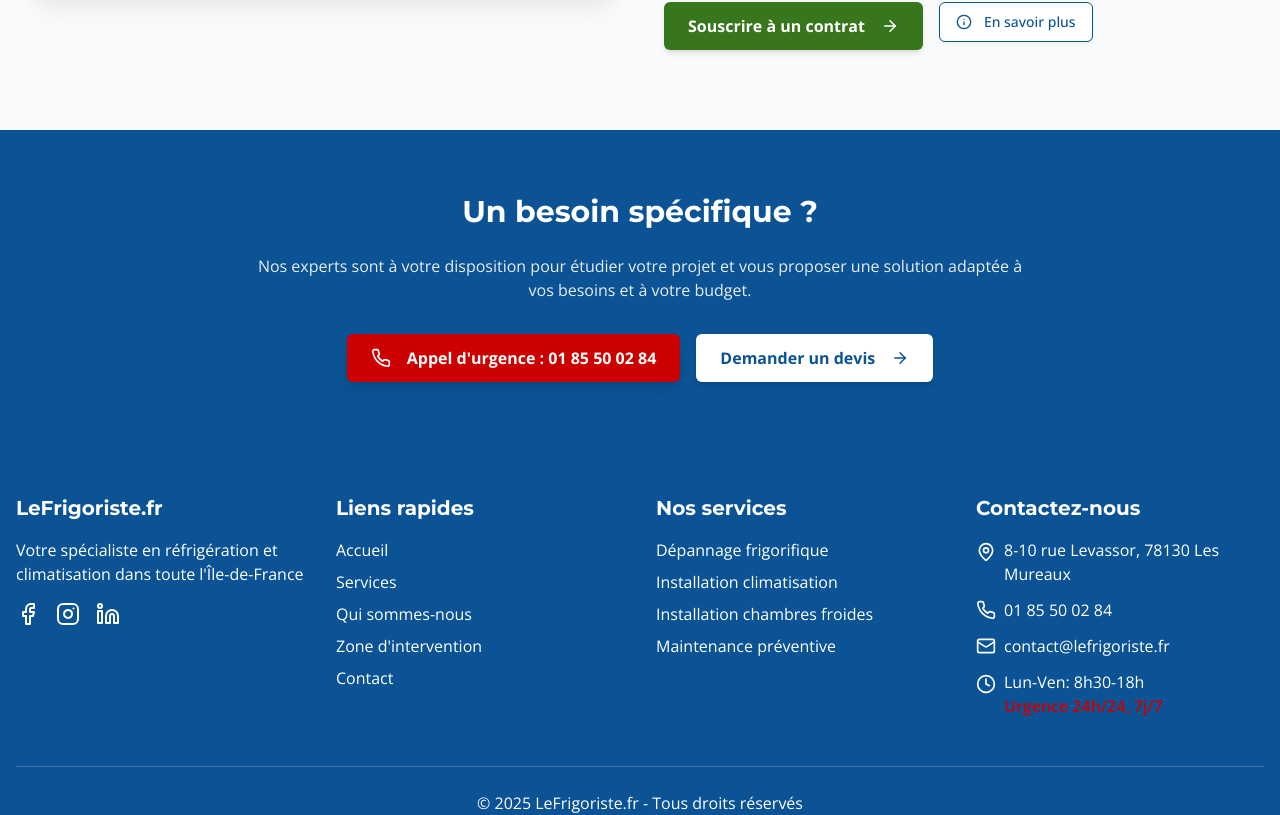
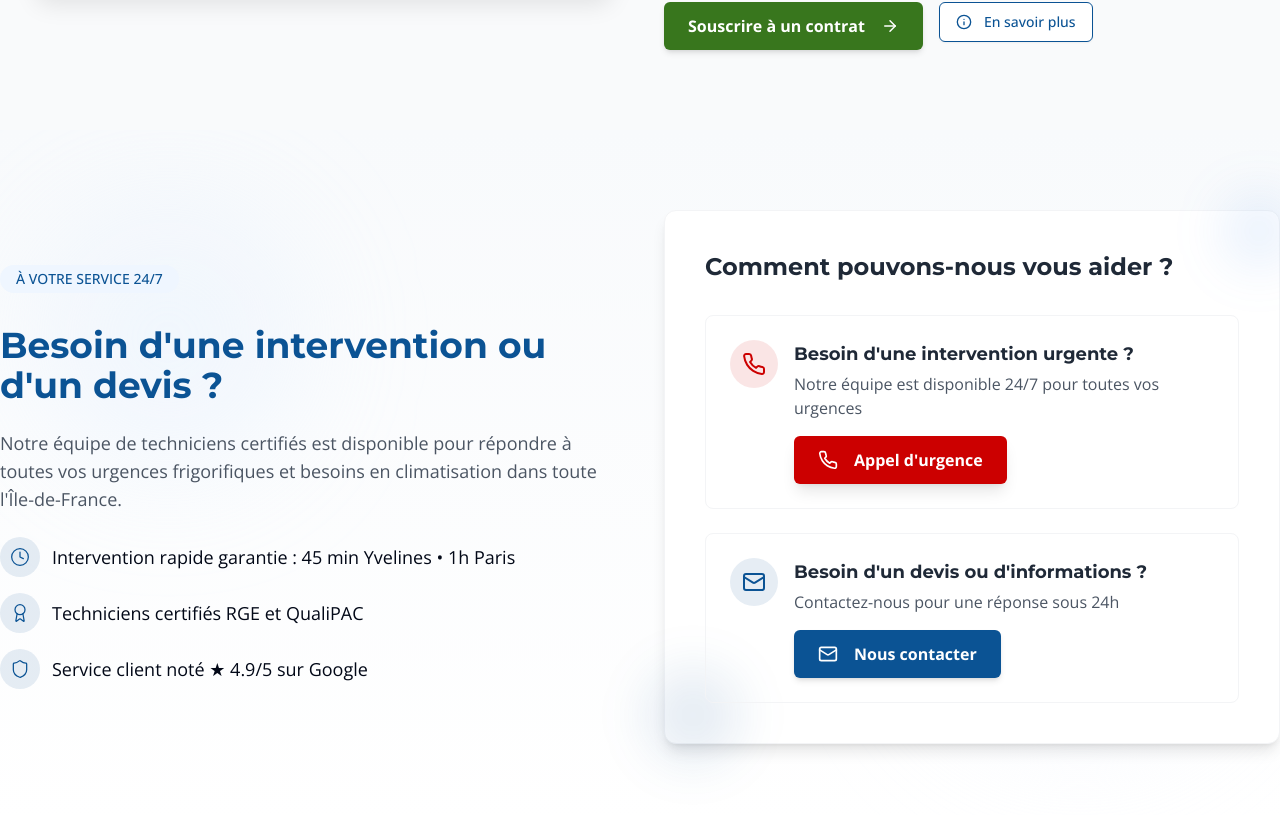
Before and after one commit to zbenzid/frigoriste-web-france, a React (Vite) app: page /services in a window 1280 px wide. Shown: the part 3594-4409 px from the top of the page. Built offline with nearby package versions, Linux system fonts and the light colour scheme.

Commit message:
Refactor: Replace CTA section in Services page
Replaces the contact section in the services page with the one from the homepage.

```diff
--- a/src/pages/Services.tsx
+++ b/src/pages/Services.tsx
@@ -1,6 +1,5 @@
-
 import React from 'react';
-import { ArrowRight, Snowflake, Wind, Thermometer, Wrench, Clock, ShieldCheck, BarChart3, Check, Lightbulb, Phone, Info } from 'lucide-react';
+import { ArrowRight, Snowflake, Wind, Thermometer, Wrench, Clock, ShieldCheck, BarChart3, Check, Lightbulb, Phone, Info, Award, Shield, Mail } from 'lucide-react';
 import { Link } from 'react-router-dom';
 import { Button } from '@/components/ui/button';
 import { Dialog, DialogContent, DialogDescription, DialogHeader, DialogTitle, DialogTrigger } from "@/components/ui/dialog";
@@ -581,22 +580,89 @@ const Services = () => {
         </div>
       </section>
 
-      {/* CTA Section */}
-      <section className="py-16 bg-primary">
-        <div className="container-custom px-4 sm:px-6 lg:px-8 text-center">
-          <h2 className="text-3xl font-bold text-white mb-6">Un besoin spécifique ?</h2>
-          <p className="text-white/90 max-w-3xl mx-auto mb-8">
-            Nos experts sont à votre disposition pour étudier votre projet et vous proposer une solution adaptée à vos besoins et à votre budget.
-          </p>
-          <div className="flex flex-col sm:flex-row gap-4 justify-center">
-            <a href="tel:0185500284" className="btn-emergency">
-              <Phone size={20} className="mr-2" />
-              Appel d'urgence : 01 85 50 02 84
-            </a>
-            <Link to="/contact" className="bg-white text-primary hover:bg-white/90 font-bold py-3 px-6 rounded-md shadow-md flex items-center justify-center gap-2 transition-all duration-300">
-              Demander un devis
-              <ArrowRight size={18} className="ml-2" />
-            </Link>
+      {/* CTA Section - Replaced with the exact same section from the homepage */}
+      <section className="py-20 bg-gradient-to-b from-slate-50 to-white relative overflow-hidden">
+        {/* Background decorative elements */}
+        <div className="absolute inset-0 z-0">
+          <div className="absolute top-20 left-10 w-64 h-64 rounded-full bg-blue-100/30 blur-3xl"></div>
+          <div className="absolute bottom-20 right-10 w-80 h-80 rounded-full bg-blue-50/40 blur-3xl"></div>
+        </div>
+
+        <div className="container-custom relative z-10">
+          <div className="grid grid-cols-1 lg:grid-cols-2 gap-12 items-center">
+            <div className="space-y-6">
+              <div className="inline-block px-4 py-1 rounded-full bg-blue-50 text-primary font-medium text-sm mb-2">
+                À VOTRE SERVICE 24/7
+              </div>
+              <h2 className="text-3xl md:text-4xl font-bold text-primary">Besoin d'une intervention ou d'un devis ?</h2>
+              <p className="text-gray-600 text-lg">
+                Notre équipe de techniciens certifiés est disponible pour répondre à toutes vos urgences frigorifiques et besoins en climatisation dans toute l'Île-de-France.
+              </p>
+
+              <ul className="space-y-4">
+                <li className="flex items-center">
+                  <div className="w-10 h-10 rounded-full bg-primary/10 text-primary flex items-center justify-center mr-3">
+                    <Clock size={20} strokeWidth={1.5} />
+                  </div>
+                  <span className="text-lg">Intervention rapide garantie : 45 min Yvelines • 1h Paris</span>
+                </li>
+                <li className="flex items-center">
+                  <div className="w-10 h-10 rounded-full bg-primary/10 text-primary flex items-center justify-center mr-3">
+                    <Award size={20} strokeWidth={1.5} />
+                  </div>
+                  <span className="text-lg">Techniciens certifiés RGE et QualiPAC</span>
+                </li>
+                <li className="flex items-center">
+                  <div className="w-10 h-10 rounded-full bg-primary/10 text-primary flex items-center justify-center mr-3">
+                    <Shield size={20} strokeWidth={1.5} />
+                  </div>
+                  <span className="text-lg">Service client noté ★ 4.9/5 sur Google</span>
+                </li>
+              </ul>
+            </div>
+
+            <div className="bg-white p-10 rounded-xl shadow-lg border border-gray-100 relative">
+              <div className="absolute -top-5 -right-5 w-20 h-20 rounded-full bg-secondary/10 blur-xl"></div>
+              <div className="absolute -bottom-5 -left-5 w-24 h-24 rounded-full bg-primary/10 blur-xl"></div>
+
+              <div className="relative">
+                <h3 className="text-2xl font-bold text-gray-800 mb-8">Comment pouvons-nous vous aider ?</h3>
+
+                <div className="space-y-6">
+                  <div className="p-6 border border-gray-100 rounded-lg hover:border-primary transition-all duration-300 group">
+                    <div className="flex items-start gap-4">
+                      <div className="p-3 rounded-full bg-emergency/10 text-emergency group-hover:bg-emergency group-hover:text-white transition-all duration-300">
+                        <Phone size={24} />
+                      </div>
+                      <div>
+                        <h4 className="text-lg font-bold text-gray-800 mb-1">Besoin d'une intervention urgente ?</h4>
+                        <p className="text-gray-600 mb-4">Notre équipe est disponible 24/7 pour toutes vos urgences</p>
+                        <Link to="tel:0185500284" className="btn-emergency inline-flex">
+                          <Phone size={20} className="mr-2" />
+                          Appel d'urgence
+                        </Link>
+                      </div>
+                    </div>
+                  </div>
+
+                  <div className="p-6 border border-gray-100 rounded-lg hover:border-primary transition-all duration-300 group">
+                    <div className="flex items-start gap-4">
+                      <div className="p-3 rounded-full bg-primary/10 text-primary group-hover:bg-primary group-hover:text-white transition-all duration-300">
+                        <Mail size={24} />
+                      </div>
+                      <div>
+                        <h4 className="text-lg font-bold text-gray-800 mb-1">Besoin d'un devis ou d'informations ?</h4>
+                        <p className="text-gray-600 mb-4">Contactez-nous pour une réponse sous 24h</p>
+                        <Link to="/contact" className="btn-primary inline-flex">
+                          <Mail size={20} className="mr-2" />
+                          Nous contacter
+                        </Link>
+                      </div>
+                    </div>
+                  </div>
+                </div>
+              </div>
+            </div>
           </div>
         </div>
       </section>
```
